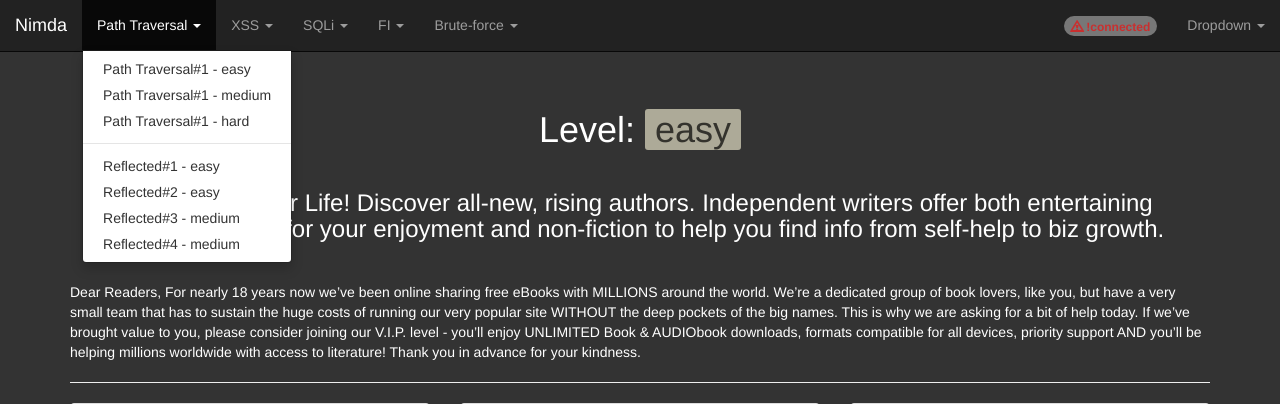
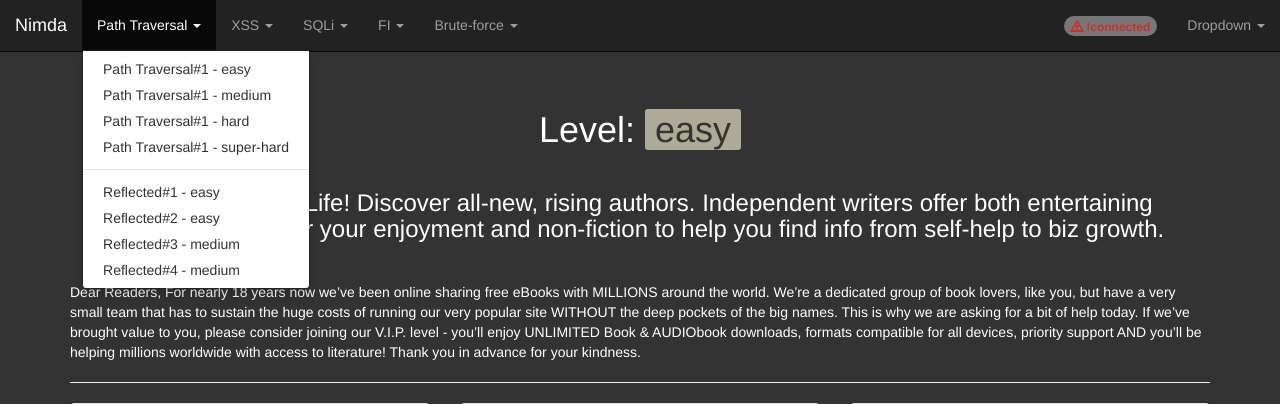
Before and after one commit to n1md7/training-platform, a PHP site: the page made by index.php in a window 1280 px wide, after a click on "Path Traversal". Shown: the top 404 px of the page. Run offline with PHP 8.4, Linux system fonts and the light colour scheme; the visitor is signed in with stand-in values (Sample User, id 1); some libraries are stand-ins or nearby versions.

Commit message:
superhard level added in path traversal

```diff
--- a/assets/css/path_traversal/vulnerabilitie.css
+++ b/assets/css/path_traversal/vulnerabilitie.css
@@ -37,3 +37,9 @@ body h1 span.level-medium{
 body h1 span.level-hard{
 	color:rgba(200,0,0,0.7);
 }
+
+
+
+body h1 span.level-super-hard{
+	color:rgba(250,0,0,0.7);
+}
--- a/config.php
+++ b/config.php
@@ -32,3 +32,4 @@ define("URL_XSS_STORED_HARD_1", ROOT_URL."index.php?controller=xss&action=stored
 define("URL_PATH_TRAVERSAL_EASY_1", ROOT_URL."index.php?controller=path_traversal&action=vulnerabilitie&level=easy");
 define("URL_PATH_TRAVERSAL_MEDIUM_1", ROOT_URL."index.php?controller=path_traversal&action=vulnerabilitie&level=medium");
 define("URL_PATH_TRAVERSAL_HARD_1", ROOT_URL."index.php?controller=path_traversal&action=vulnerabilitie&level=hard");
+define("URL_PATH_TRAVERSAL_SUPERHARD_1", ROOT_URL."index.php?controller=path_traversal&action=vulnerabilitie&level=super-hard");
--- a/models/path_traversal.php
+++ b/models/path_traversal.php
@@ -8,7 +8,9 @@ class pathTraversalModel extends Bmodel{
 	public function vulnerabilitie($level = null){
 		$headingText = '<span class="level-title level-easy">easy</span>';
 		$basic_filter = filter_input_array(INPUT_GET, FILTER_SANITIZE_STRING);
+
 		if( $level == 'medium'):
+
 			$substitutions = array(
 			   '../' => '',
 			   '..\\'  => ''
@@ -18,20 +20,40 @@ class pathTraversalModel extends Bmodel{
 				$get[$key] = str_replace( array_keys( $substitutions ), $substitutions, $val);
 			endforeach;
 			$headingText = '<span class="level-title level-medium">medium</span>';
+
 		elseif($level == 'hard'):
+
 			$substitutions = array(
 			   '../' => '',
 			   '..\\'  => '',
 			   '.\\'  => '',
 			   './'  => '',
 			   '..'  => '',
-			   '.../'  => '',
+			   '.../'  => ''
 			);
 			$get = array();
 			foreach( $basic_filter as $key => $val):
 				$get[$key] = str_replace( array_keys( $substitutions ), $substitutions, $val);
 			endforeach;
 			$headingText = '<span class="level-title level-hard">hard</span>';
+
+		elseif($level == 'super-hard'):
+
+			$substitutions = array(
+			   '../'   => '',
+			   '..\\'  => '',
+			   '.\\'   => '',
+			   './'    => '',
+			   '..'    => '',
+			   '.../'  => '',
+			   '%'     => ''
+			);
+			$get = array();
+			foreach( $basic_filter as $key => $val):
+				$get[$key] = str_replace( array_keys( $substitutions ), $substitutions, $val);
+			endforeach;
+			$headingText = '<span class="level-title level-super-hard">super-hard</span>';
+
 		else:
 			$get = $basic_filter;
 		endif;
@@ -46,7 +68,6 @@ class pathTraversalModel extends Bmodel{
 			Messages::setMsg('We can\'t open '.$get['read'].' file', 'error');
 			return false;
 		endif;
-
 
 
 
--- a/views/main.php
+++ b/views/main.php
@@ -37,6 +37,7 @@
               <li class=""><a href="<?php echo URL_PATH_TRAVERSAL_EASY_1; ?>">Path Traversal#1 - easy</a></li>
               <li class=""><a href="<?php echo URL_PATH_TRAVERSAL_MEDIUM_1; ?>">Path Traversal#1 - medium</a></li>
               <li class=""><a href="<?php echo URL_PATH_TRAVERSAL_HARD_1; ?>">Path Traversal#1 - hard</a></li>
+              <li class=""><a href="<?php echo URL_PATH_TRAVERSAL_SUPERHARD_1; ?>">Path Traversal#1 - super-hard</a></li>
               <li role="separator" class="divider"></li>
               <li><a href="#">Reflected#1 - easy</a></li>
               <li><a href="#">Reflected#2 - easy</a></li>
--- a/views/path_traversal/vulnerabilitie.php
+++ b/views/path_traversal/vulnerabilitie.php
@@ -26,10 +26,10 @@ if( !is_array($viewmodel) && $viewmodel):
 		$text = $viewmodel;
 
 	printf("
-		<a href='%s'>back</a>
+		<a href='#' onclick='window.history.go(-1); return false;'>back</a>
 		<h2>Below is content of desired file</h2>
 		<pre>%s</pre>
-		", URL_PATH_TRAVERSAL_EASY_1, $text);
+		", $text);
 	// echo "<a href='".URL_PATH_TRAVERSAL_EASY_1."'>back</a>";
 	// echo "<h2>Below is content of desired file</h2>";
 	// echo "<pre>{$text}</pre>";
```
Also changed, not shown: 1 other file.
